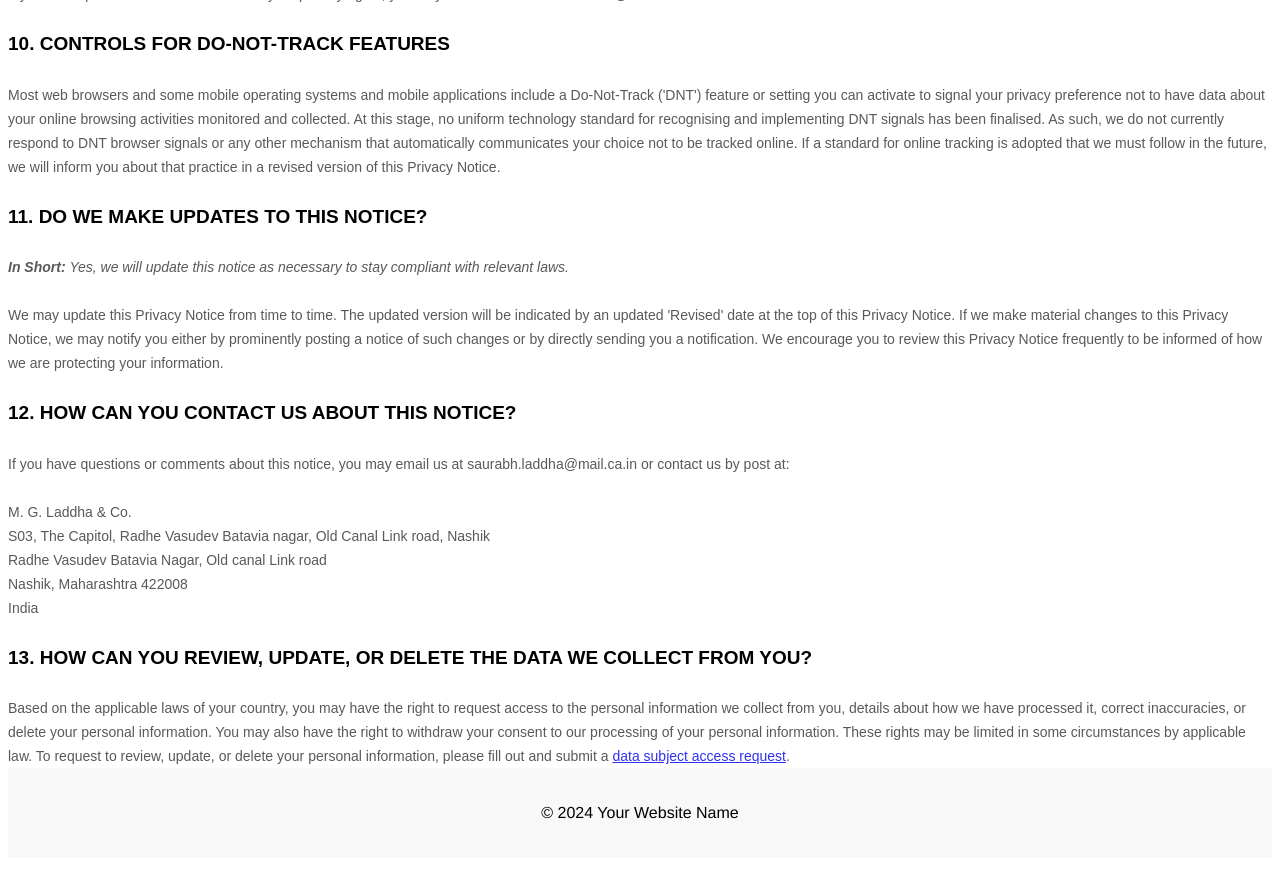
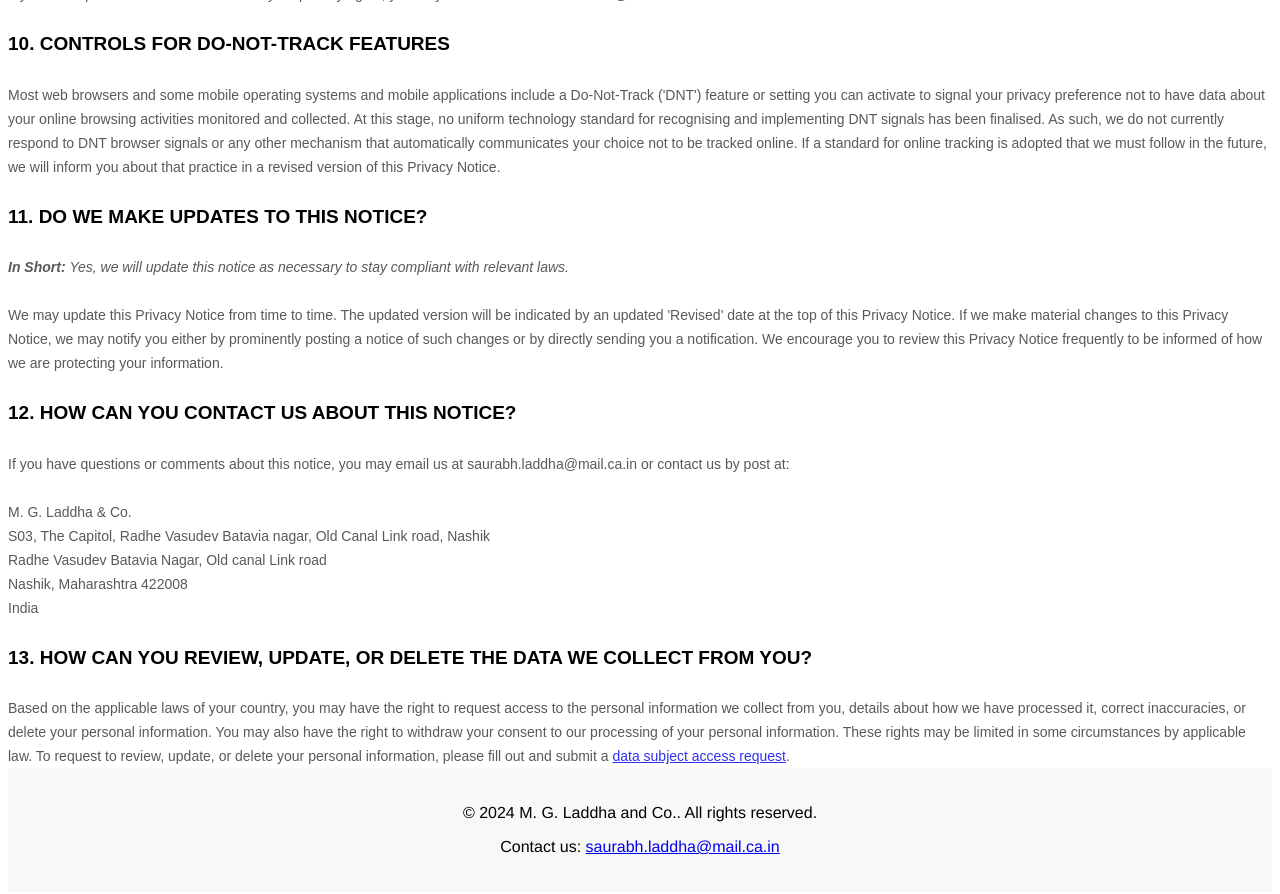
Before and after one commit to saurabh-laddha/mgladdha, a Jekyll site: the page built from privacypolicy.html, in a window 1280 px wide and 900 px high, scrolled down 7926 px. Shown: the top 894 px of the window. Built offline with Jekyll 4.4.1, drawn with Linux system fonts in a browser that asks for light colours; before the commit the page ends 8792 px from its top, so only the background shows below that.

Commit message:
Update default.html

```diff
--- a/_layouts/default.html
+++ b/_layouts/default.html
@@ -21,7 +21,9 @@
   </main>
 
   <footer>
-    <p>&copy; 2024 Your Website Name</p>
-  </footer>
+  <p>&copy; 2024 M. G. Laddha and Co.. All rights reserved.</p>
+  <p>Contact us: <a href="mailto:saurabh.laddha@mail.ca.in">saurabh.laddha@mail.ca.in</a></p>
+</footer>
+
 </body>
 </html>
```
